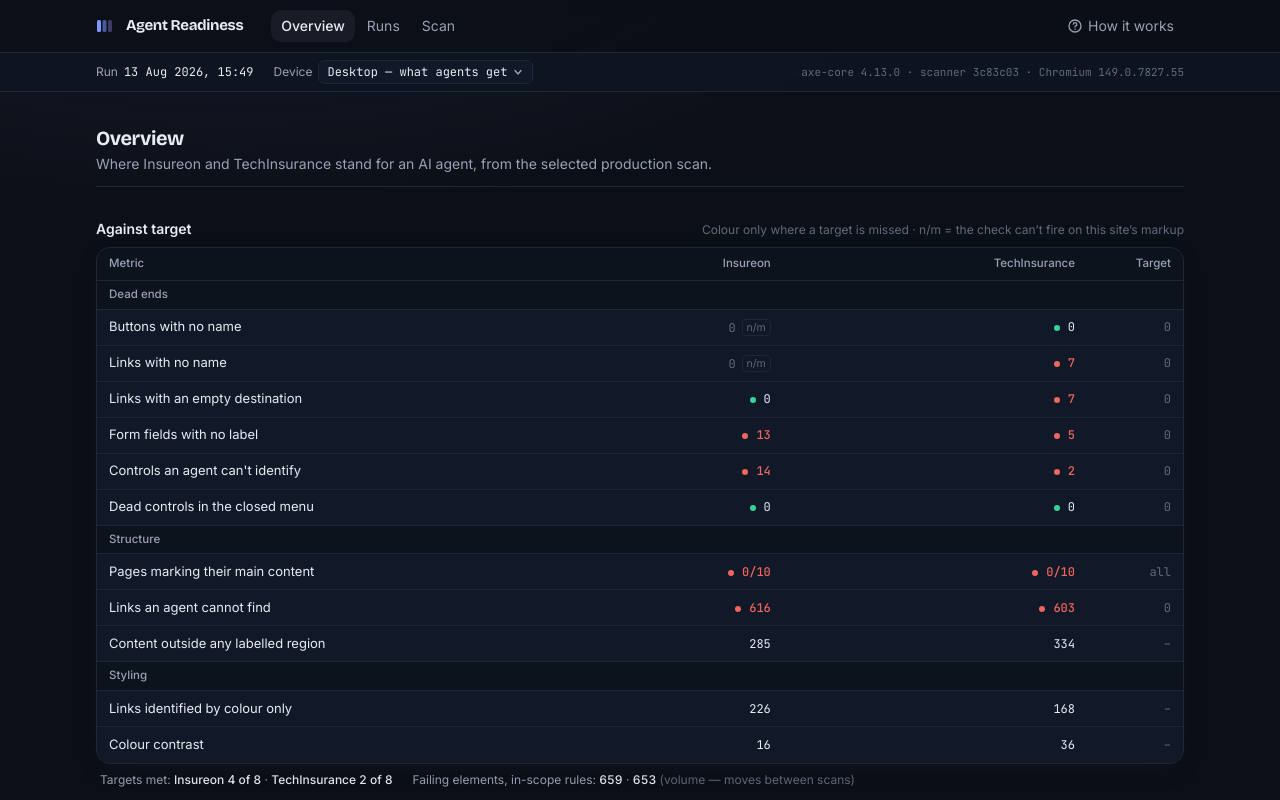
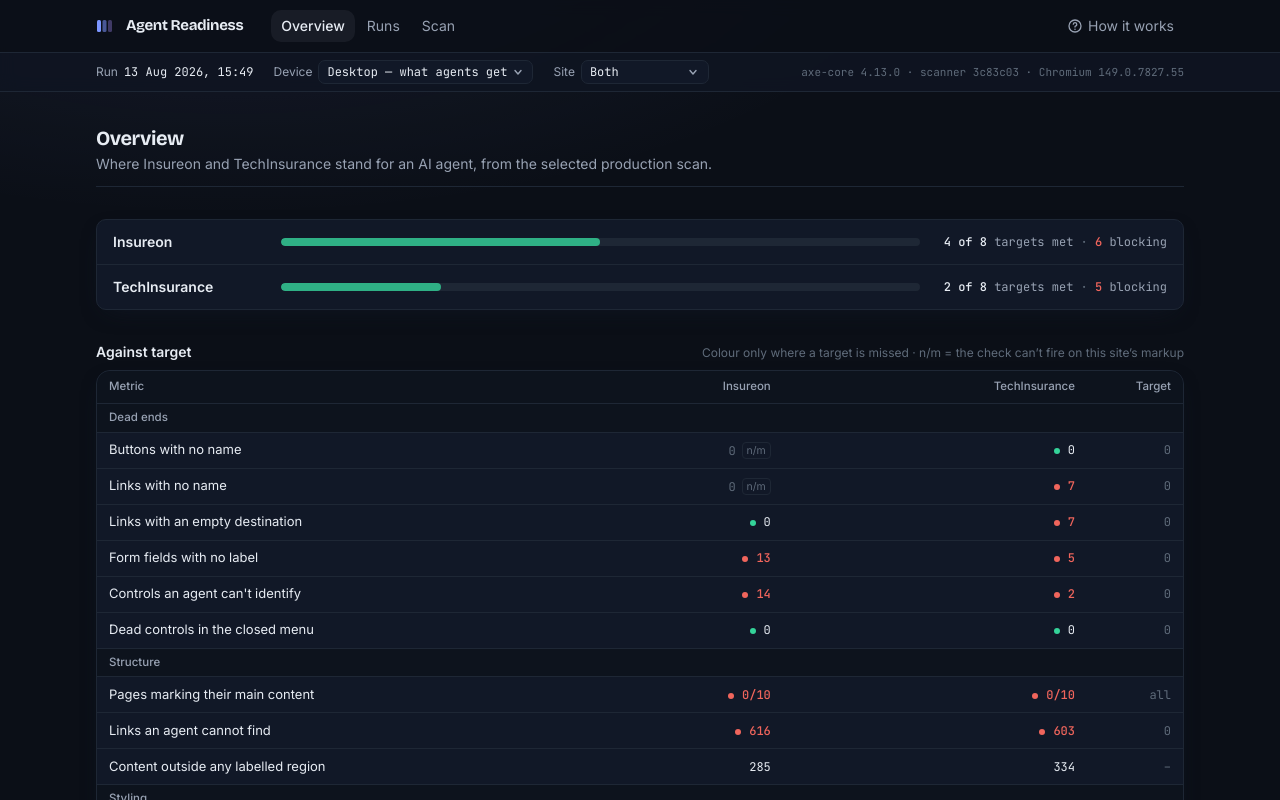
Before and after one commit to juanflores-ion/a11y-checker, a Next.js app: page / in a window 1280 px wide. Shown: the top 800 px of the page. Built offline with nearby package versions, Linux system fonts and the light colour scheme.

Commit message:
Overview opens with readiness rows; a Site control in the context bar narrows every table to one brand

```diff
--- a/src/components/ContextBar.tsx
+++ b/src/components/ContextBar.tsx
@@ -2,8 +2,8 @@
 
 import { usePathname } from 'next/navigation';
 
-import { VIEWPORT_LABEL, type ViewportName } from '@/lib/model';
-import { useRuns } from './RunContext';
+import { BRAND_LABEL, BRANDS, VIEWPORT_LABEL, type ViewportName } from '@/lib/model';
+import { useRuns, type SiteSelection } from './RunContext';
 
 const selectClass =
   'appearance-none rounded-[7px] border border-rule bg-card py-[3px] pl-2 pr-6 font-mono text-xs text-ink ' +
@@ -42,6 +42,8 @@
     setViewport,
     availableViewports,
     compareMissingViewport,
+    site,
+    setSite,
   } = useRuns();
 
   const showsData = pathname === '/' || pathname.startsWith('/runs');
@@ -100,6 +102,22 @@
           )}
         </Field>
 
+        <Field label="Site">
+          <select
+            aria-label="Site"
+            className={selectClass}
+            value={site}
+            onChange={(e) => setSite(e.target.value as SiteSelection)}
+          >
+            <option value="both">Both</option>
+            {BRANDS.map((b) => (
+              <option key={b} value={b}>
+                {BRAND_LABEL[b]}
+              </option>
+            ))}
+          </select>
+        </Field>
+
         {runs.length >= 2 ? (
           <Field label="Compare to">
             <select
--- a/src/components/RulesClient.tsx
+++ b/src/components/RulesClient.tsx
@@ -5,7 +5,7 @@
 
 import { makeDelta, PROBE_CHECKS } from '@/lib/aggregate';
 import { impactTone } from '@/lib/format';
-import { BRAND_LABEL, BRAND_SHORT, BRANDS, PAGE_LABEL, type Brand } from '@/lib/model';
+import { BRAND_LABEL, BRAND_SHORT, PAGE_LABEL, type Brand } from '@/lib/model';
 import { ruleMeta, type Impact } from '@/lib/rules';
 import { DeltaChip } from './Primitives';
 import { useRuns } from './RunContext';
@@ -44,7 +44,7 @@
   ruleIds: string[];
   pageOrder: string[];
 }) {
-  const { currentKey, compareKey, current } = useRuns();
+  const { currentKey, compareKey, current, brands: BRANDS } = useRuns();
   /**
    * The first check is open on landing and the rest are closed.
    *
@@ -255,6 +255,7 @@
   pageOrder: string[];
   note: string;
 }) {
+  const { brands: BRANDS } = useRuns();
   return (
     <tr id={id}>
       {/* Same equal top/bottom as the issues table — see IssuesTable. */}
--- a/src/components/RunContext.tsx
+++ b/src/components/RunContext.tsx
@@ -3,11 +3,17 @@
 import { createContext, useCallback, useContext, useEffect, useMemo, useState } from 'react';
 
 import {
+  BRANDS,
   DEFAULT_VIEWPORT,
   VIEWPORT_NAMES,
   viewKey,
+  type Brand,
   type ViewportName,
 } from '@/lib/model';
+
+/** 'both' or one brand: what the data pages show columns for. */
+export type SiteSelection = 'both' | Brand;
+export const SITE_SELECTIONS: readonly SiteSelection[] = ['both', ...BRANDS];
 
 export interface RunSummary {
   id: string;
@@ -46,23 +52,38 @@
    * other profile, which would diff two different pages.
    */
   compareMissingViewport: boolean;
+  /* --- site ------------------------------------------------------- */
+  /**
+   * Which site's figures are on screen. Both by default — the two brands share
+   * a codebase and are read side by side — but every table doubles its numbers
+   * that way, so a reader can narrow to one and halve the page.
+   */
+  site: SiteSelection;
+  setSite: (s: SiteSelection) => void;
+  /** The brands the tables should render columns for, in canonical order. */
+  brands: Brand[];
 }
 
 const Ctx = createContext<RunSelection | null>(null);
 
-/** Read "#current=…&compare=…&viewport=…" so a link to a view is shareable. */
-function readHash(): { current?: string; compare?: string; viewport?: string } {
+/** Read "#current=…&compare=…&viewport=…&site=…" so a link to a view is shareable. */
+function readHash(): { current?: string; compare?: string; viewport?: string; site?: string } {
   if (typeof window === 'undefined') return {};
   const params = new URLSearchParams(window.location.hash.replace(/^#/, ''));
   return {
     current: params.get('current') ?? undefined,
     compare: params.get('compare') ?? undefined,
     viewport: params.get('viewport') ?? undefined,
+    site: params.get('site') ?? undefined,
   };
 }
 
 function isViewport(v: string | undefined): v is ViewportName {
   return !!v && (VIEWPORT_NAMES as readonly string[]).includes(v);
+}
+
+function isSite(v: string | undefined): v is SiteSelection {
+  return !!v && (SITE_SELECTIONS as readonly string[]).includes(v);
 }
 
 export function RunProvider({
@@ -78,45 +99,58 @@
   const [currentId, setCurrentIdState] = useState(latest);
   const [compareId, setCompareIdState] = useState<string | null>(previous);
   const [viewport, setViewportState] = useState<ViewportName>(DEFAULT_VIEWPORT);
+  const [site, setSiteState] = useState<SiteSelection>('both');
 
   // Hydrate from the URL after mount so the static HTML stays deterministic.
   useEffect(() => {
-    const { current, compare, viewport: vp } = readHash();
+    const { current, compare, viewport: vp, site: st } = readHash();
     if (current && runs.some((r) => r.id === current)) setCurrentIdState(current);
     if (compare === 'none') setCompareIdState(null);
     else if (compare && runs.some((r) => r.id === compare)) setCompareIdState(compare);
     if (isViewport(vp)) setViewportState(vp);
+    if (isSite(st)) setSiteState(st);
     // eslint-disable-next-line react-hooks/exhaustive-deps
   }, []);
 
-  const writeHash = useCallback((cur: string, cmp: string | null, vp: ViewportName) => {
-    if (typeof window === 'undefined') return;
-    const params = new URLSearchParams({ current: cur, compare: cmp ?? 'none', viewport: vp });
-    window.history.replaceState(null, '', `${window.location.pathname}#${params}`);
-  }, []);
+  const writeHash = useCallback(
+    (cur: string, cmp: string | null, vp: ViewportName, st: SiteSelection) => {
+      if (typeof window === 'undefined') return;
+      const params = new URLSearchParams({ current: cur, compare: cmp ?? 'none', viewport: vp, site: st });
+      window.history.replaceState(null, '', `${window.location.pathname}#${params}`);
+    },
+    []
+  );
 
   const setCurrentId = useCallback(
     (id: string) => {
       setCurrentIdState(id);
-      writeHash(id, compareId, viewport);
+      writeHash(id, compareId, viewport, site);
     },
-    [compareId, viewport, writeHash]
+    [compareId, viewport, site, writeHash]
   );
 
   const setCompareId = useCallback(
     (id: string | null) => {
       setCompareIdState(id);
-      writeHash(currentId, id, viewport);
+      writeHash(currentId, id, viewport, site);
     },
-    [currentId, viewport, writeHash]
+    [currentId, viewport, site, writeHash]
   );
 
   const setViewport = useCallback(
     (v: ViewportName) => {
       setViewportState(v);
-      writeHash(currentId, compareId, v);
+      writeHash(currentId, compareId, v, site);
     },
-    [currentId, compareId, writeHash]
+    [currentId, compareId, site, writeHash]
+  );
+
+  const setSite = useCallback(
+    (s: SiteSelection) => {
+      setSiteState(s);
+      writeHash(currentId, compareId, viewport, s);
+    },
+    [currentId, compareId, viewport, writeHash]
   );
 
   const value = useMemo<RunSelection>(() => {
@@ -154,8 +188,11 @@
       compareKey:
         compare && compareHasViewport ? viewKey(compare.id, effective) : null,
       compareMissingViewport: !!compare && !compareHasViewport,
+      site,
+      setSite,
+      brands: site === 'both' ? [...BRANDS] : [site],
     };
-  }, [runs, currentId, compareId, viewport, setCurrentId, setCompareId, setViewport]);
+  }, [runs, currentId, compareId, viewport, site, setCurrentId, setCompareId, setViewport, setSite]);
 
   return <Ctx.Provider value={value}>{children}</Ctx.Provider>;
 }
--- a/src/components/overview/IssuesTable.tsx
+++ b/src/components/overview/IssuesTable.tsx
@@ -6,16 +6,14 @@
 import type { ResolvedMetric } from '@/lib/aggregate';
 import { cellTone, NOT_MEASURABLE_TITLE, NOT_MEASURED_TITLE } from '@/lib/format';
 import { ISSUES, SEVERITY_LABEL, sortIssues, type Issue, type Severity } from '@/lib/issues';
-import { BRAND_LABEL, BRANDS, type Brand } from '@/lib/model';
+import { BRAND_LABEL, type Brand } from '@/lib/model';
 import { CodeSample } from '../Primitives';
-import { SegmentedControl } from '../ui/SegmentedControl';
+import { useRuns } from '../RunContext';
 import { SiteChip } from '../ui/SiteChip';
 import { StatusDot, type DotTone } from '../ui/StatusDot';
 import { FIGURE_CLASS, Table, TBody, Td, Th, THead, GroupRow } from '../ui/Table';
 import { Tag } from '../ui/Tag';
 import { IssuePicture } from './IssuePicture';
-
-type SiteFilter = Brand | 'both';
 
 const SEVERITY_DOT: Record<Severity, DotTone> = {
   blocking: 'bad',
@@ -44,7 +42,8 @@
 }: {
   metricsByBrand: Record<Brand, Record<string, ResolvedMetric[]>>;
 }) {
-  const [site, setSite] = useState<SiteFilter>('both');
+  /** The context bar's Site control decides which brands' issues and figures show. */
+  const { site, brands: brandsShown } = useRuns();
   /**
    * The blocking issues start open; everything below them starts folded.
    *
@@ -70,7 +69,6 @@
     return { tracked: sorted.filter((i) => i.inScope), parked: sorted.filter((i) => !i.inScope) };
   }, []);
   const visible = site === 'both' ? tracked : tracked.filter((i) => i.brands.includes(site));
-  const brandsShown: Brand[] = site === 'both' ? [...BRANDS] : [site];
 
   return (
     <section aria-labelledby="issues">
@@ -83,15 +81,6 @@
             blocking ones open, click any row to open or fold it
           </span>
         </h2>
-        <SegmentedControl<SiteFilter>
-          ariaLabel="Filter issues by site"
-          value={site}
-          onChange={setSite}
-          options={[
-            { value: 'both', label: 'Both sites' },
-            ...BRANDS.map((b) => ({ value: b, label: BRAND_LABEL[b] })),
-          ]}
-        />
       </div>
 
       <Table label="Issues" className="[&>table]:min-w-[46rem]">
--- a/src/components/overview/OverviewClient.tsx
+++ b/src/components/overview/OverviewClient.tsx
@@ -5,6 +5,7 @@
 import { useRuns } from '../RunContext';
 import { PageHeader } from '../ui/PageHeader';
 import { IssuesTable } from './IssuesTable';
+import { Readiness } from './Readiness';
 import { Scorecard } from './Scorecard';
 import type { OverviewSnapshots } from './types';
 
@@ -34,6 +35,7 @@
         title="Overview"
         description="Where Insureon and TechInsurance stand for an AI agent, from the selected production scan."
       />
+      <Readiness now={now} before={before} />
       <Scorecard now={now} before={before} />
       <IssuesTable metricsByBrand={metricsByBrand} />
     </div>
--- /dev/null
+++ b/src/components/overview/Readiness.tsx
@@ -0,0 +1,71 @@
+'use client';
+
+import { ISSUES } from '@/lib/issues';
+import { BRAND_LABEL, type Brand } from '@/lib/model';
+import { useRuns } from '../RunContext';
+import type { OverviewBrandSnapshot } from './types';
+
+/**
+ * The first thing on the Overview: how far each site is from meeting every
+ * target, as a bar of the targets themselves. No invented score — the bar is
+ * `passed / total` from the scorecard, the same figures the table below
+ * shows, and the count beside it is the blocking issues the catalogue lists
+ * for that site. When a fix lands on staging and a new run is recorded, this
+ * is the thing on the page that visibly moves.
+ */
+export function Readiness({
+  now,
+  before,
+}: {
+  now: Record<Brand, OverviewBrandSnapshot>;
+  before: Record<Brand, OverviewBrandSnapshot> | null;
+}) {
+  const { brands } = useRuns();
+  return (
+    <section aria-label="Readiness" className="rounded-card border border-rule bg-card shadow-card">
+      {brands.map((b, i) => {
+        const { passed, total } = now[b].passRatio;
+        const prev = before ? before[b].passRatio.passed : null;
+        const pct = total ? Math.round((passed / total) * 100) : 0;
+        const blocking = ISSUES.filter((x) => x.inScope && x.severity === 'blocking' && x.brands.includes(b)).length;
+        return (
+          <div
+            key={b}
+            className={`grid grid-cols-[minmax(7rem,9rem)_1fr_auto] items-center gap-x-5 px-4 py-3 sm:gap-x-6 ${
+              i > 0 ? 'border-t border-rule' : ''
+            }`}
+          >
+            <span className="text-sm font-semibold text-ink">{BRAND_LABEL[b]}</span>
+            <div
+              role="meter"
+              aria-label={`${BRAND_LABEL[b]}: ${passed} of ${total} targets met`}
+              aria-valuemin={0}
+              aria-valuemax={total}
+              aria-valuenow={passed}
+              className="relative h-2 overflow-hidden rounded-full bg-rule"
+            >
+              <span
+                className={`absolute inset-y-0 left-0 rounded-full transition-[width] ${passed === total ? 'bg-good' : 'bg-good/80'}`}
+                style={{ width: `${pct}%` }}
+              />
+            </div>
+            <span className="whitespace-nowrap text-right font-mono text-xs text-muted tnum">
+              <span className="font-medium text-ink">
+                {passed} of {total}
+              </span>{' '}
+              targets met
+              {prev !== null && prev !== passed ? (
+                <span className={`ml-1.5 ${passed > prev ? 'text-good' : 'text-critical'}`}>
+                  ({passed > prev ? '+' : ''}
+                  {passed - prev})
+                </span>
+              ) : null}
+              <span className="text-faint"> · </span>
+              <span className={`font-medium ${blocking ? 'text-critical' : 'text-good'}`}>{blocking}</span> blocking
+            </span>
+          </div>
+        );
+      })}
+    </section>
+  );
+}
--- a/src/components/overview/Scorecard.tsx
+++ b/src/components/overview/Scorecard.tsx
@@ -5,8 +5,9 @@
 
 import { makeDelta, SCORECARD_GROUPS, type ScorecardRow } from '@/lib/aggregate';
 import { cellTone, formatCount } from '@/lib/format';
-import { BRAND_LABEL, BRANDS, type Brand } from '@/lib/model';
+import { BRAND_LABEL, type Brand } from '@/lib/model';
 import { DeltaChip } from '../Primitives';
+import { useRuns } from '../RunContext';
 import { StatusDot } from '../ui/StatusDot';
 import { GroupRow, NumCell, Table, TBody, Td, Th, THead } from '../ui/Table';
 import type { OverviewBrandSnapshot } from './types';
@@ -23,6 +24,7 @@
   now: Record<Brand, OverviewBrandSnapshot>;
   before: Record<Brand, OverviewBrandSnapshot> | null;
 }) {
+  const { brands: BRANDS } = useRuns();
   const rows = now[BRANDS[0]].scorecard.filter((r) => r.inScope);
   const groups = groupRows(rows);
   const cols = 2 + BRANDS.length;
@@ -79,17 +81,6 @@
       </Table>
 
       <div className="mt-2 flex flex-wrap items-baseline gap-x-5 gap-y-1 px-1 text-xs text-muted">
-        <span>
-          Targets met:{' '}
-          {BRANDS.map((b, i) => (
-            <Fragment key={b}>
-              {i > 0 ? ' · ' : ''}
-              <span className="font-medium text-ink">
-                {BRAND_LABEL[b]} {now[b].passRatio.passed} of {now[b].passRatio.total}
-              </span>
-            </Fragment>
-          ))}
-        </span>
         <span>
           Failing elements, in-scope rules:{' '}
           {BRANDS.map((b, i) => (
--- a/src/components/runs/PagesMatrixClient.tsx
+++ b/src/components/runs/PagesMatrixClient.tsx
@@ -3,7 +3,7 @@
 import Link from 'next/link';
 
 import type { MatrixCell } from '@/lib/pageMatrix';
-import { BRAND_LABEL, BRANDS, PAGE_LABEL, type Brand, type Verdict } from '@/lib/model';
+import { BRAND_LABEL, PAGE_LABEL, type Brand, type Verdict } from '@/lib/model';
 import { useRuns } from '../RunContext';
 import { StatusDot, type DotTone } from '../ui/StatusDot';
 import { Table, TBody, Td, Th, THead } from '../ui/Table';
@@ -19,7 +19,7 @@
   byRun: Record<string, Record<Brand, Record<string, MatrixCell>>>;
   pageOrder: string[];
 }) {
-  const { currentKey } = useRuns();
+  const { currentKey, brands: BRANDS } = useRuns();
   const now = byRun[currentKey];
   if (!now) return <p className="text-sm text-muted">No scan data for this run.</p>;
 
```
